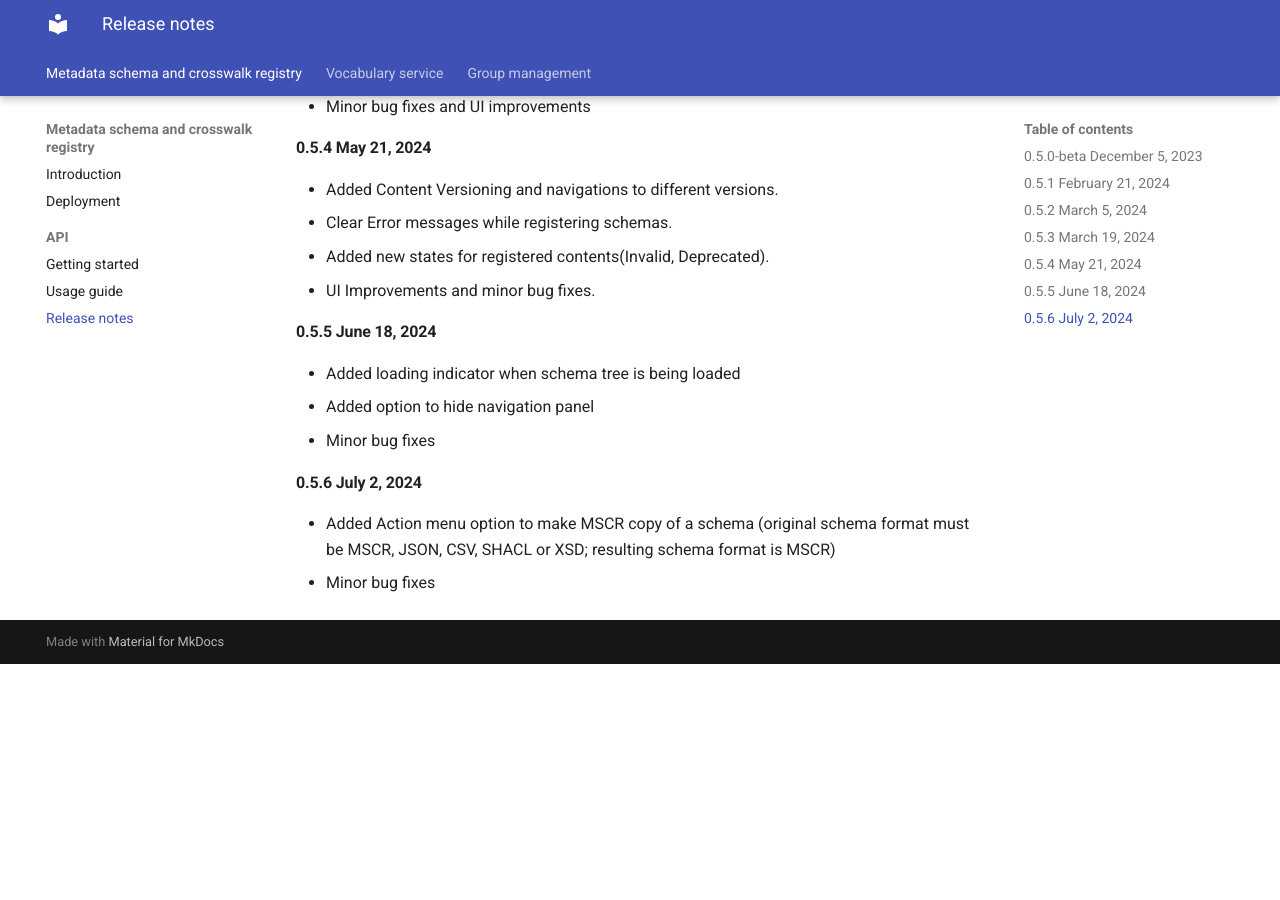
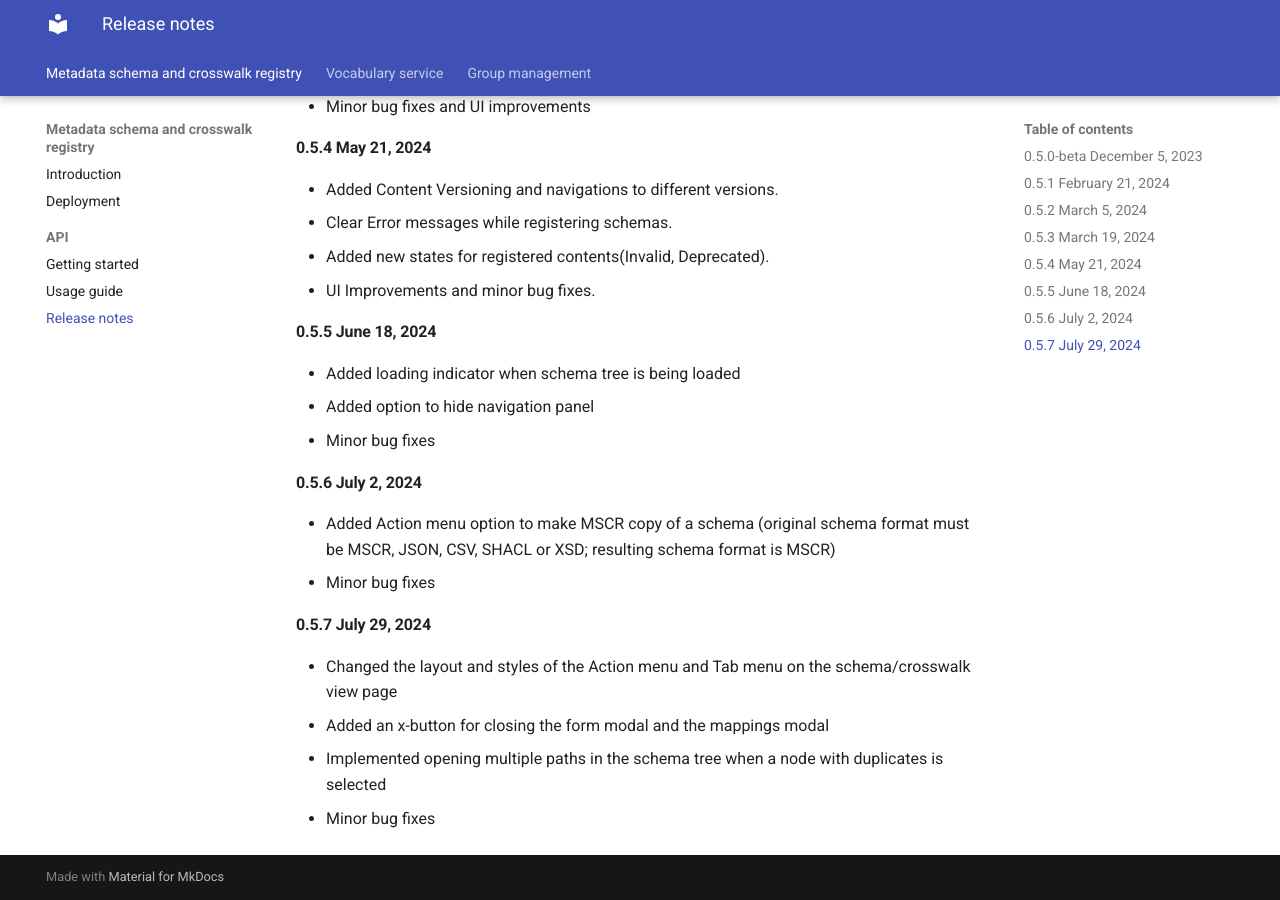
Before and after one commit to CSCfi/mscr-docs, an MkDocs documentation site: the page built from docs/mscr/release-notes.md, in a window 1280 px wide and 900 px high, scrolled down 1089 px. Built offline with MkDocs 1.6.1 and Material for MkDocs 9.7.7, drawn with Linux system fonts in a browser that asks for light colours; before the commit the page ends 1753 px from its top, so only the background shows below that.

Commit message:
Add release notes for v0.5.7

```diff
--- a/docs/mscr/release-notes.md
+++ b/docs/mscr/release-notes.md
@@ -47,3 +47,9 @@
 #### 0.5.6 July 2, 2024
 - Added Action menu option to make MSCR copy of a schema (original schema format must be MSCR, JSON, CSV, SHACL or XSD; resulting schema format is MSCR)
 - Minor bug fixes
+
+#### 0.5.7 July 29, 2024
+- Changed the layout and styles of the Action menu and Tab menu on the schema/crosswalk view page
+- Added an x-button for closing the form modal and the mappings modal
+- Implemented opening multiple paths in the schema tree when a node with duplicates is selected
+- Minor bug fixes
```
